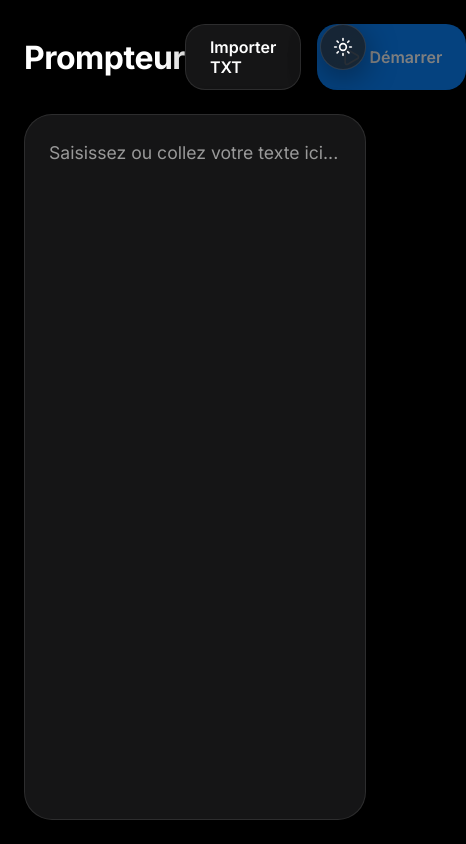
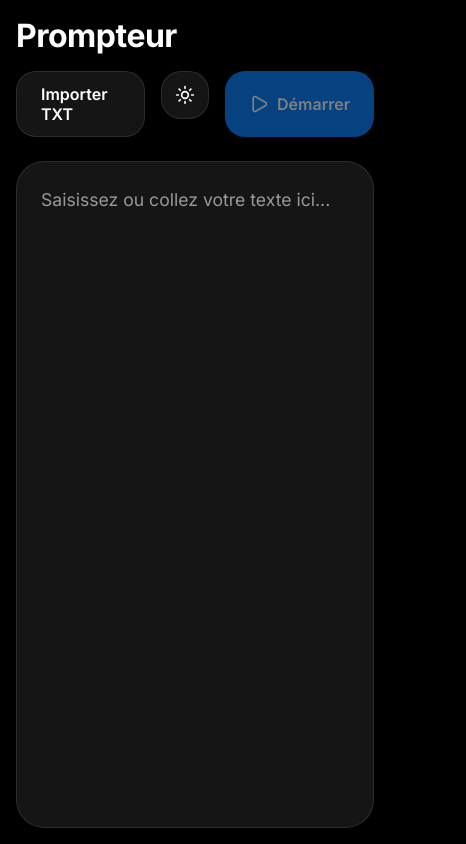
Before and after one commit to botooooh/Prompter, a React (Vite) app: page / in a window 390 px wide. Shown: the whole page, 466 px wide, since content can reach past the window. Built offline with nearby package versions, Linux system fonts and the light colour scheme.

Commit message:
Fix responsiveness for mobile view

```diff
--- a/src/App.jsx
+++ b/src/App.jsx
@@ -19,37 +19,13 @@ function App() {
 
   return (
     <>
-      {/* Global Theme Toggle */}
-      {mode === 'editor' && (
-        <button
-          onClick={toggleTheme}
-          style={{
-            position: 'fixed',
-            top: '24px',
-            right: '24px',
-            zIndex: 1000,
-            padding: '12px',
-            borderRadius: '50%',
-            background: 'var(--surface-color)',
-            border: 'var(--glass-border)',
-            backdropFilter: 'var(--glass-blur)',
-            display: 'flex',
-            alignItems: 'center',
-            justifyContent: 'center',
-            boxShadow: 'var(--shadow-soft)',
-            color: 'var(--text-primary)'
-          }}
-          title="Basculer le thème"
-        >
-          {theme === 'dark' ? <Sun size={20} /> : <Moon size={20} />}
-        </button>
-      )}
-
       {mode === 'editor' ? (
         <Editor
           text={text}
           setText={setText}
           onStart={() => setMode('prompter')}
+          theme={theme}
+          toggleTheme={toggleTheme}
         />
       ) : (
         <Prompter
--- a/src/components/Editor.css
+++ b/src/components/Editor.css
@@ -79,3 +79,47 @@
 .editor-textarea::placeholder {
   color: var(--text-secondary);
 }
+
+.theme-btn {
+  display: flex;
+  align-items: center;
+  justify-content: center;
+  width: 48px;
+  height: 48px;
+  border-radius: var(--border-radius-button);
+  cursor: pointer;
+  transition: all 0.2s ease;
+  border: var(--glass-border);
+}
+
+.theme-btn:hover {
+  transform: translateY(-2px);
+}
+
+@media (max-width: 768px) {
+  .editor-header {
+    flex-direction: column;
+    align-items: flex-start;
+    gap: 16px;
+  }
+
+  .editor-actions {
+    width: 100%;
+    flex-wrap: wrap;
+    justify-content: space-between;
+  }
+
+  .import-btn {
+    flex: 1;
+    justify-content: center;
+  }
+
+  .start-btn {
+    flex: 1;
+    justify-content: center;
+  }
+
+  .editor-container {
+    padding: 16px;
+  }
+}
--- a/src/components/Editor.jsx
+++ b/src/components/Editor.jsx
@@ -1,8 +1,8 @@
 import React, { useRef } from 'react';
 import './Editor.css';
-import { Play } from 'lucide-react';
+import { Play, Moon, Sun } from 'lucide-react';
 
-export function Editor({ text, setText, onStart }) {
+export function Editor({ text, setText, onStart, theme, toggleTheme }) {
   const handleImport = (e) => {
     const file = e.target.files[0];
     if (file) {
@@ -23,6 +23,9 @@ export function Editor({ text, setText, onStart }) {
             Importer TXT
             <input type="file" accept=".txt" onChange={handleImport} hidden />
           </label>
+          <button className="theme-btn glass-panel" onClick={toggleTheme} title="Basculer le thème">
+            {theme === 'dark' ? <Sun size={20} /> : <Moon size={20} />}
+          </button>
           <button className="start-btn glass-panel" onClick={onStart} disabled={!text.trim()}>
             <Play size={20} />
             Démarrer
```
